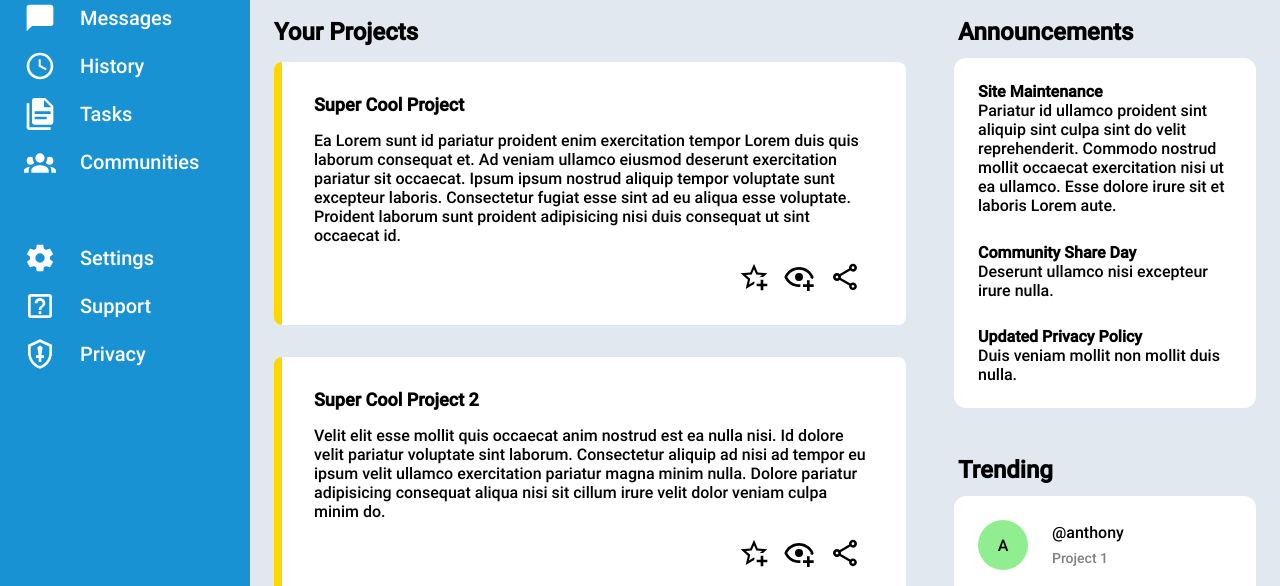
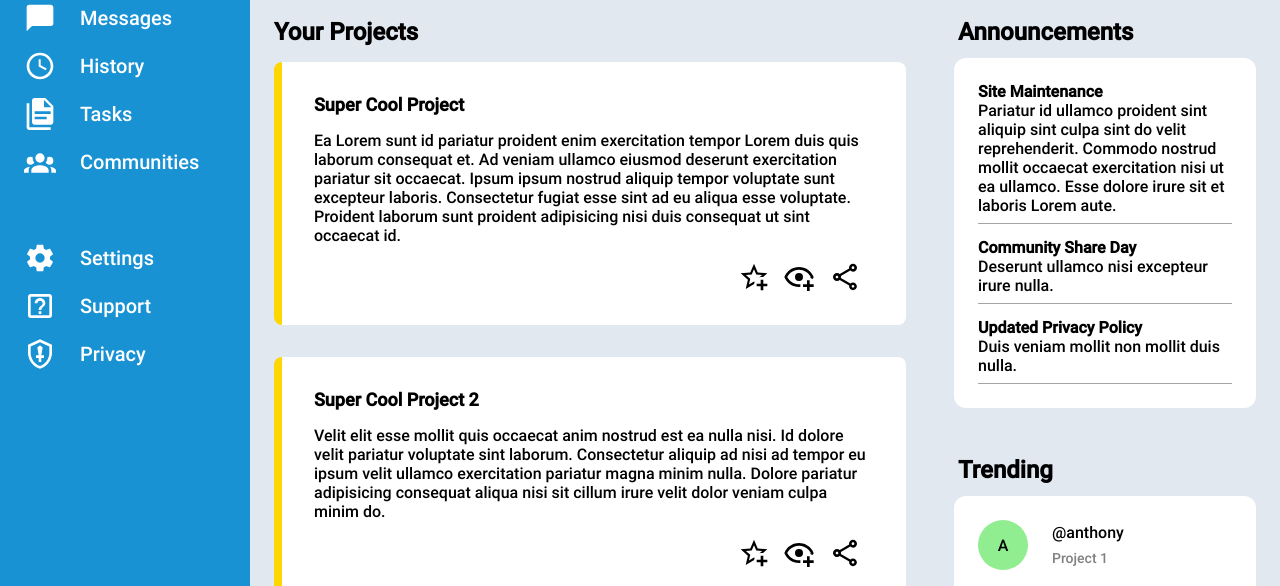
Before and after one commit to RobLaughlin/TOP-Admin-Dashboard, a plain HTML site: page index.html in a window 1280 px wide. Shown: the part 214-800 px from the top of the page. Drawn offline with Linux system fonts and the light colour scheme.

Commit message:
Add bottom border to announcements

```diff
--- a/css/dashboard.css
+++ b/css/dashboard.css
@@ -321,6 +321,11 @@
     height: 350px;
 }
 
+.announcements > .announcement {
+    border-bottom: 1px solid rgb(165, 165, 165);
+    padding-bottom: 8px;
+}
+
 .announcement > .title {
     font-weight: bold;
 }
```
